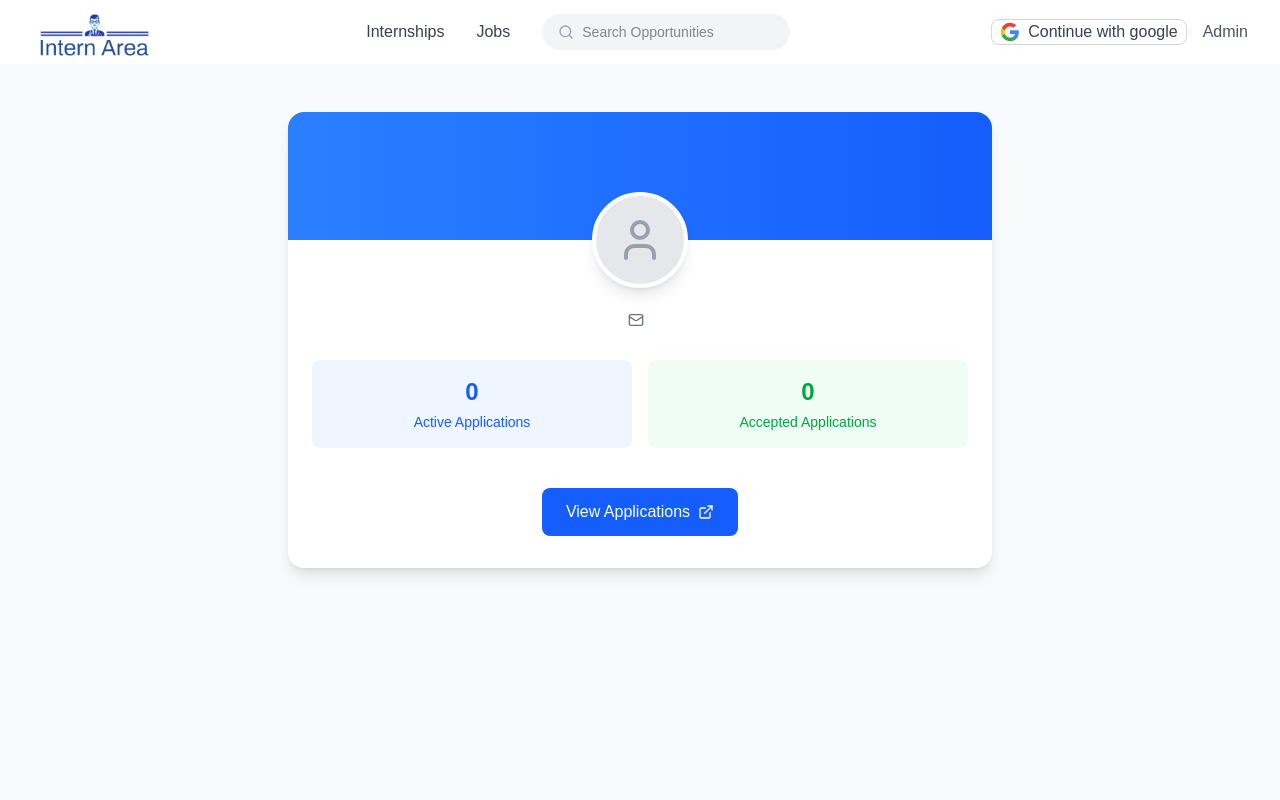
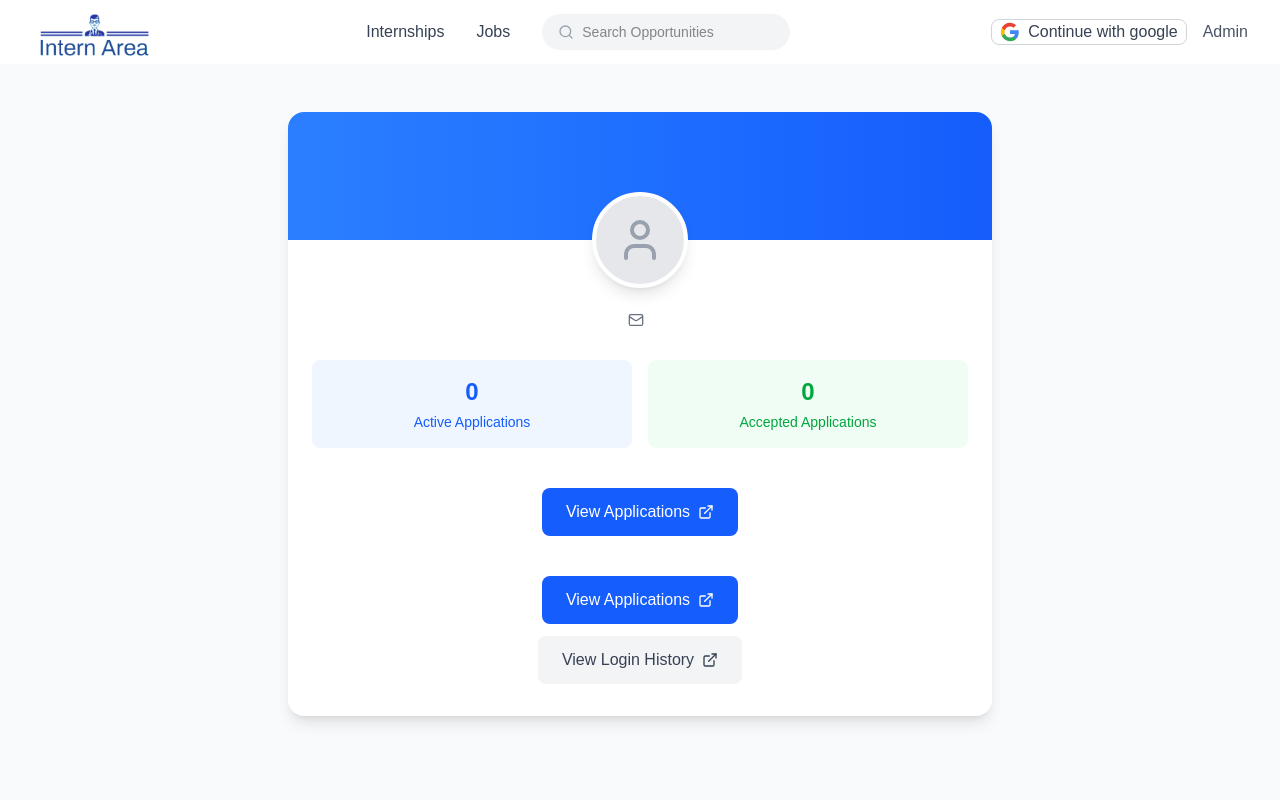
Before and after one commit to Priyanka-Manapuram/internshalaClone, a Next.js app in the folder internarea/: page /profile in a window 1280 px wide. Shown: the top 800 px of the page. Built offline with nearby package versions, Linux system fonts and the light colour scheme; no server answers.

Commit message:
fix: login history auth wait + add link in profile

```diff
--- a/internarea/src/pages/login-history/index.tsx
+++ b/internarea/src/pages/login-history/index.tsx
@@ -1,10 +1,9 @@
 import axios from "axios";
-import { Monitor, Smartphone, Globe, Clock, MapPin } from "lucide-react";
+import { Monitor, Smartphone, Clock, MapPin } from "lucide-react";
 import { useRouter } from "next/navigation";
 import React, { useEffect, useState } from "react";
 import { useSelector } from "react-redux";
 import { selectuser } from "@/Feature/Userslice";
-
 import { auth } from "@/firebase/firebase";
 
 interface LoginRecord {
@@ -26,25 +25,23 @@ const LoginHistory = () => {
   const [history, sethistory] = useState<LoginRecord[]>([]);
   const [isloading, setisloading] = useState(true);
 
-  const [authChecked, setAuthChecked] = useState(false);
-
   useEffect(() => {
+    // Wait for Firebase to restore session before checking
     const unsubscribe = auth.onAuthStateChanged((firebaseUser) => {
-    setAuthChecked(true);
       if (!firebaseUser) {
         router.push("/");
       } else {
-      fetchHistory();
+        fetchHistory(firebaseUser.uid);
       }
     });
     return () => unsubscribe();
   }, []);
 
-  const fetchHistory = async () => {
+  const fetchHistory = async (uid: string) => {
     try {
       setisloading(true);
       const res = await axios.get(
-        `https://internshalaclone-jby6.onrender.com/api/auth/login-history/${user?.uid}`
+        `https://internshalaclone-jby6.onrender.com/api/auth/login-history/${uid}`
       );
       sethistory(res.data.history || []);
     } catch (error) {
@@ -99,7 +96,6 @@ useEffect(() => {
                 key={record._id}
                 className="bg-white rounded-lg shadow-sm border border-gray-100 p-5 flex flex-col sm:flex-row sm:items-center sm:justify-between gap-4"
               >
-                {/* Left: device icon + device info */}
                 <div className="flex items-start gap-4">
                   <div className="mt-1">
                     <DeviceIcon device={record.device} />
@@ -132,7 +128,6 @@ useEffect(() => {
                   </div>
                 </div>
 
-                {/* Right: status + device badge */}
                 <div className="flex flex-col items-end gap-1 shrink-0">
                   <span
                     className={`text-xs px-2 py-0.5 rounded-full font-medium ${
--- a/internarea/src/pages/profile/index.tsx
+++ b/internarea/src/pages/profile/index.tsx
@@ -79,6 +79,23 @@ const index = () => {
                   <ExternalLink className="ml-2 h-4 w-4" />
                 </Link>
               </div>
+              <div className="flex flex-col items-center gap-3 pt-4">
+  <Link
+    href="/userapplication"
+    className="inline-flex items-center px-6 py-3 bg-blue-600 text-white font-medium rounded-lg hover:bg-blue-700 transition-colors duration-200"
+  >
+    View Applications
+    <ExternalLink className="ml-2 h-4 w-4" />
+  </Link>
+
+  <Link
+    href="/login-history"
+    className="inline-flex items-center px-6 py-3 bg-gray-100 text-gray-700 font-medium rounded-lg hover:bg-gray-200 transition-colors duration-200"
+  >
+    View Login History
+    <ExternalLink className="ml-2 h-4 w-4" />
+  </Link>
+</div>
        </div>
      </div>
     </div>
```
Lines whose indentation alone changed are shown as unchanged.
